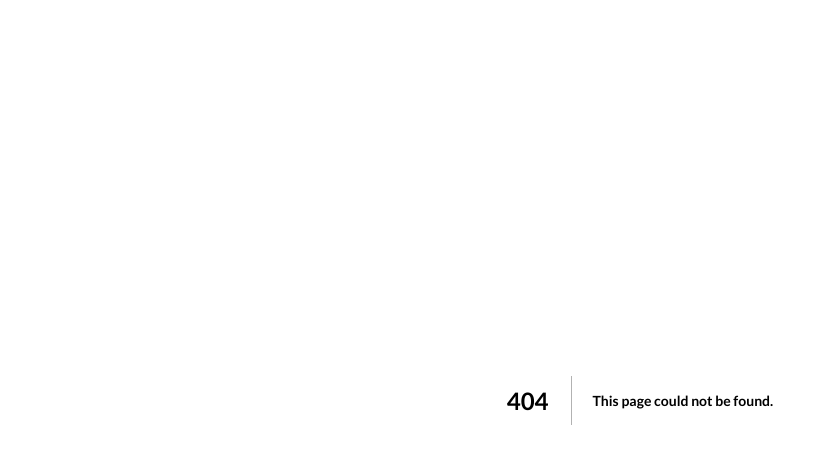
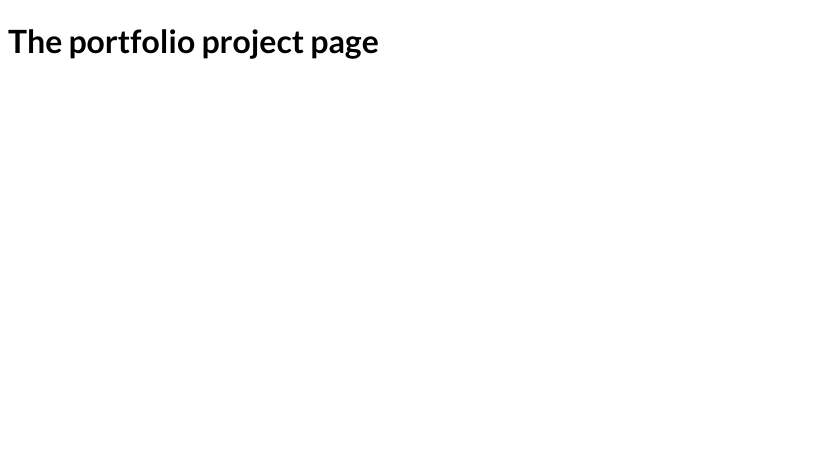
Before and after one commit to saturdayclass/learn-routing-nextjs, a Next.js app: page /portfolio/1 in a window 1280 px wide. Before the commit this address had no page. Shown: the top 450 px of the page, without its empty margins (0-828 px from the left). Built offline with nearby package versions, Linux system fonts and the light colour scheme.

Commit message:
update: adding dynamic path

```diff
--- /dev/null
+++ b/pages/portfolio/[id].js
@@ -0,0 +1,9 @@
+function PortfolioProjectPage() {
+  return (
+    <div>
+      <h1>The portfolio project page</h1>
+    </div>
+  );
+}
+
+export default PortfolioProjectPage;
```
